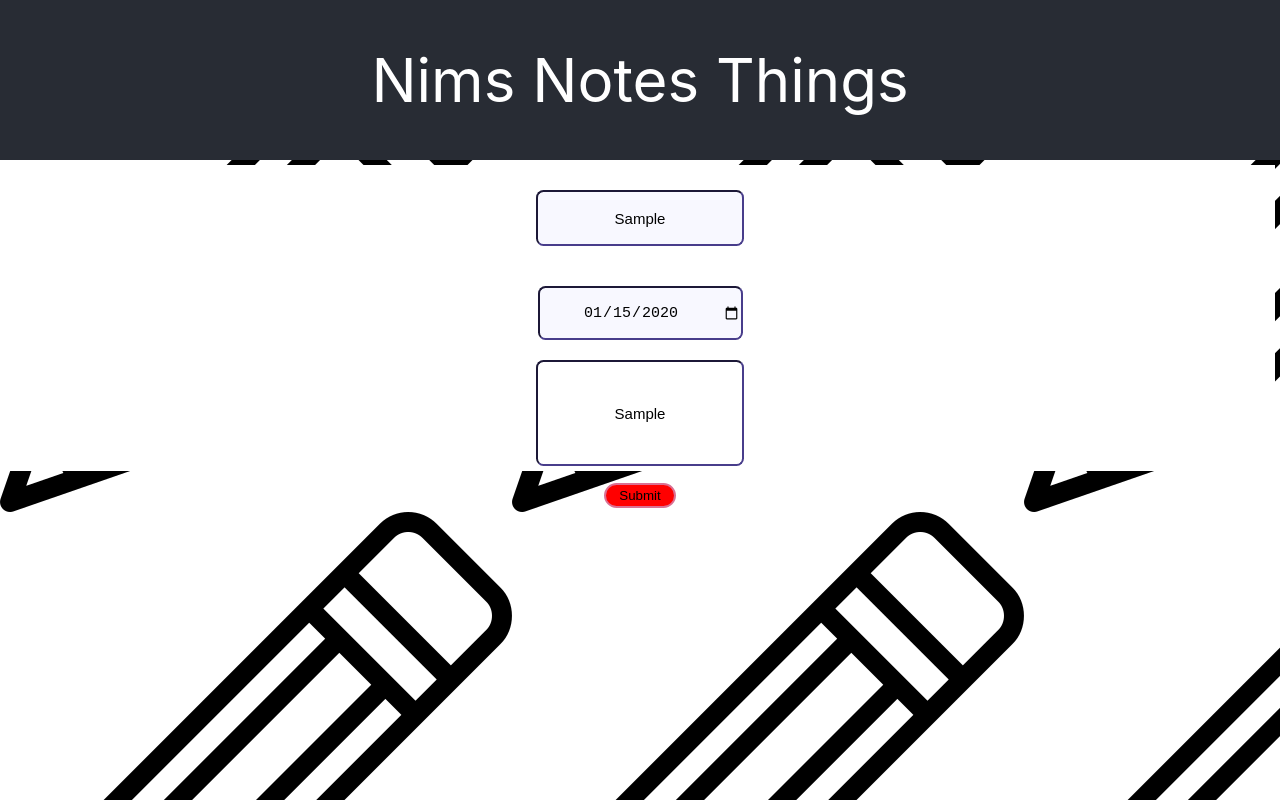
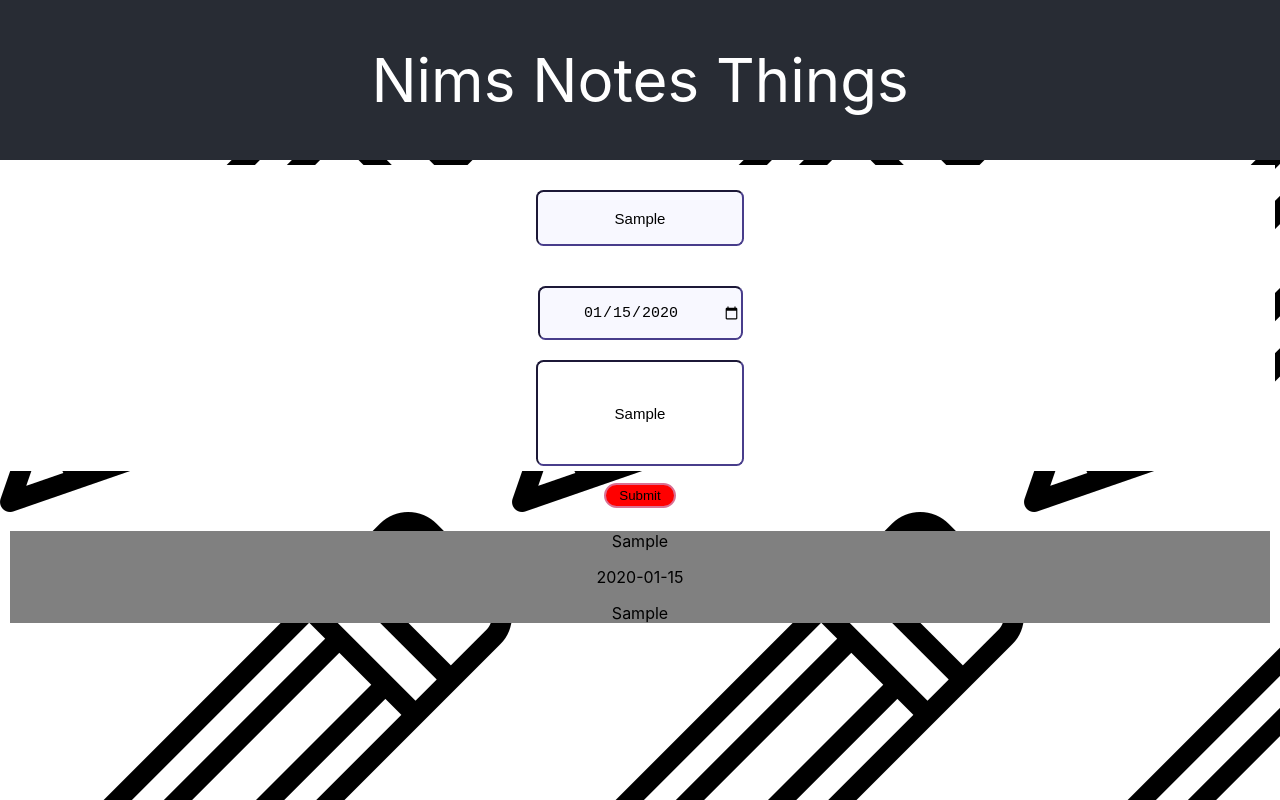
Before and after one commit to nf2000/nims-notes-things, a React (Create React App) app in the folder nims-notes-things/: page / in a window 1280 px wide. Both pictures are taken after typing "Sample", "2020-01-15", "Sample" into the empty fields and a click on the button "Submit". Built offline with nearby package versions, Linux system fonts and the light colour scheme.

Commit message:
redux added

```diff
--- a/nims-notes-things/package.json
+++ b/nims-notes-things/package.json
@@ -8,7 +8,10 @@
     "@testing-library/user-event": "^13.5.0",
     "react": "^17.0.2",
     "react-dom": "^17.0.2",
+    "react-redux": "^7.2.6",
     "react-scripts": "5.0.0",
+    "redux": "^4.1.2",
+    "redux-thunk": "^2.4.1",
     "styled-components": "^5.3.3",
     "web-vitals": "^2.1.4"
   },
--- a/nims-notes-things/src/App.js
+++ b/nims-notes-things/src/App.js
@@ -2,13 +2,19 @@
 import "./App.css";
 import Form from "./components/Form";
 import Header from "./components/Header";
+import { Provider } from "react-redux";
+import store from "./redux/store";
+import Notes from "./components/notes";
 
 function App() {
   return (
-    <div className="App">
-      <Header>Nims Notes Things</Header>
-      <Form />
-    </div>
+    <Provider store={store}>
+      <div className="App">
+        <Header>Nims Notes Things</Header>
+        <Form />
+        <Notes/>
+      </div>
+    </Provider>
   );
 }
 export default App;
--- a/nims-notes-things/src/components/Form.js
+++ b/nims-notes-things/src/components/Form.js
@@ -3,7 +3,10 @@
 import TextArea from "./TextArea";
 import Input from "./Input";
 import Button from "./Button";
-import { v4 as uuidv4 } from "uuid";
+// import { v4 as uuidv4 } from "uuid";
+import { useSelector } from "react-redux";
+import { useDispatch } from "react-redux";
+import { setNote } from "../redux/actions/noteActions";
 
 const Form = (props) => {
   const [formData, setFormData] = useState({
@@ -18,6 +21,13 @@
     note: false,
   });
 
+  const dispatch = useDispatch();
+
+  const notes = useSelector((state) => {
+    console.log(state)
+    return state.noteReducer.value;
+  })
+  console.log(notes);
   const handleOnChange = (e, key) => {
     const newForm = {
       ...formData,
@@ -26,7 +36,7 @@
     setFormData(newForm);
   };
 
-  const validateSubmit = (event) => {
+  const validateSubmit = () => {
     let isValidated = true;
     Object.keys(formData).forEach((data) => {
       if (formData[data] === "") {
@@ -46,10 +56,17 @@
 
   const handleOnSubmit = (event) => {
     event.preventDefault();
-    const isValidated = validateSubmit(event);
+    const isValidated = validateSubmit();
+    if (isValidated) {
+      const formdatacopy = {...formData}
+      const notesCopy = [...notes];
+      //console.log(formdatacopy);
+      //console.log(notesCopy);
+      console.log(notesCopy);
 
-    if (isValidated) {
-      alert("form is validated");
+      notesCopy.push(formdatacopy);
+      dispatch(setNote(notesCopy)
+      );
     }
   };
 
--- /dev/null
+++ b/nims-notes-things/src/components/notes.js
@@ -0,0 +1,24 @@
+import React from "react";
+import { useSelector } from "react-redux";
+
+function Notes() {
+  const notes = useSelector((state) => {
+    return state.noteReducer.value;
+  });
+
+  return (
+    <div style={{ background: "grey", margin: 10 }}>
+      {notes.map((n) => {
+        return (
+          <>
+            <p>{n.name}</p>
+            <p>{n.date}</p>
+            <p>{n.note}</p>
+          </>
+        );
+      })}
+    </div>
+  );
+}
+
+export default Notes;
--- /dev/null
+++ b/nims-notes-things/src/redux/actions/noteActionTypes.js
@@ -0,0 +1 @@
+export const SET_NOTE = "SET_NOTE";
--- /dev/null
+++ b/nims-notes-things/src/redux/actions/noteActions.js
@@ -0,0 +1,8 @@
+import * as noteActionTypes from "./noteActionTypes";
+
+export const setNote = (value) => {
+  return {
+    type: noteActionTypes.SET_NOTE,
+    value
+  };
+};
--- /dev/null
+++ b/nims-notes-things/src/redux/reducers/noteReducer.js
@@ -0,0 +1,16 @@
+
+import * as actions from "../actions/noteActionTypes";
+
+export const initialState = {
+  value:[] //whatever passed in - state arrary -> passed inside export function
+};
+
+// eslint-disable-next-line import/no-anonymous-default-export
+export default function(state = initialState, action) {
+  switch(action.type) {
+    case actions.SET_NOTE:
+      return { ...state, value: action.value };
+    default:
+      return state;
+  }
+}
--- /dev/null
+++ b/nims-notes-things/src/redux/reducers/rootReducer.js
@@ -0,0 +1,6 @@
+import { combineReducers } from "redux";
+import noteReducer from "./noteReducer";
+
+export default combineReducers({
+  noteReducer
+});
--- /dev/null
+++ b/nims-notes-things/src/redux/store.js
@@ -0,0 +1,12 @@
+import { createStore, applyMiddleware, compose } from "redux";
+import thunk from "redux-thunk";
+import rootReducer from "./reducers/rootReducer";
+
+const initialState = {};
+const middleware = [thunk];
+
+// if you want to look at the store ensure you have the redux state extension installed on chrome to see the redux state
+const composeEnhancers = window.__REDUX_DEVTOOLS_EXTENSION_COMPOSE__ || compose;
+const store = createStore(rootReducer, initialState, composeEnhancers(applyMiddleware(...middleware)));
+
+export default store;
```
Also changed, not shown: 1 other file (tests, documents, lock files or other folders).
